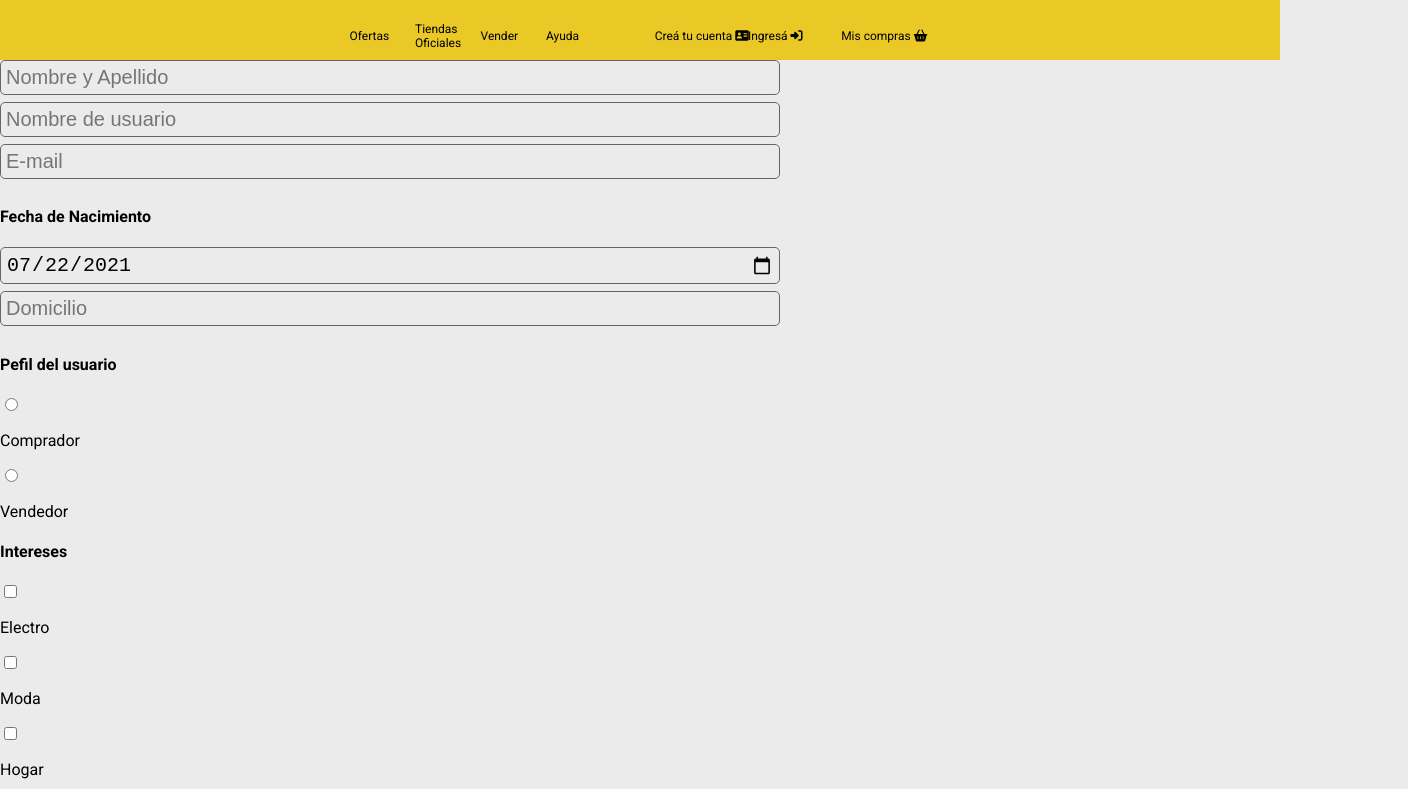
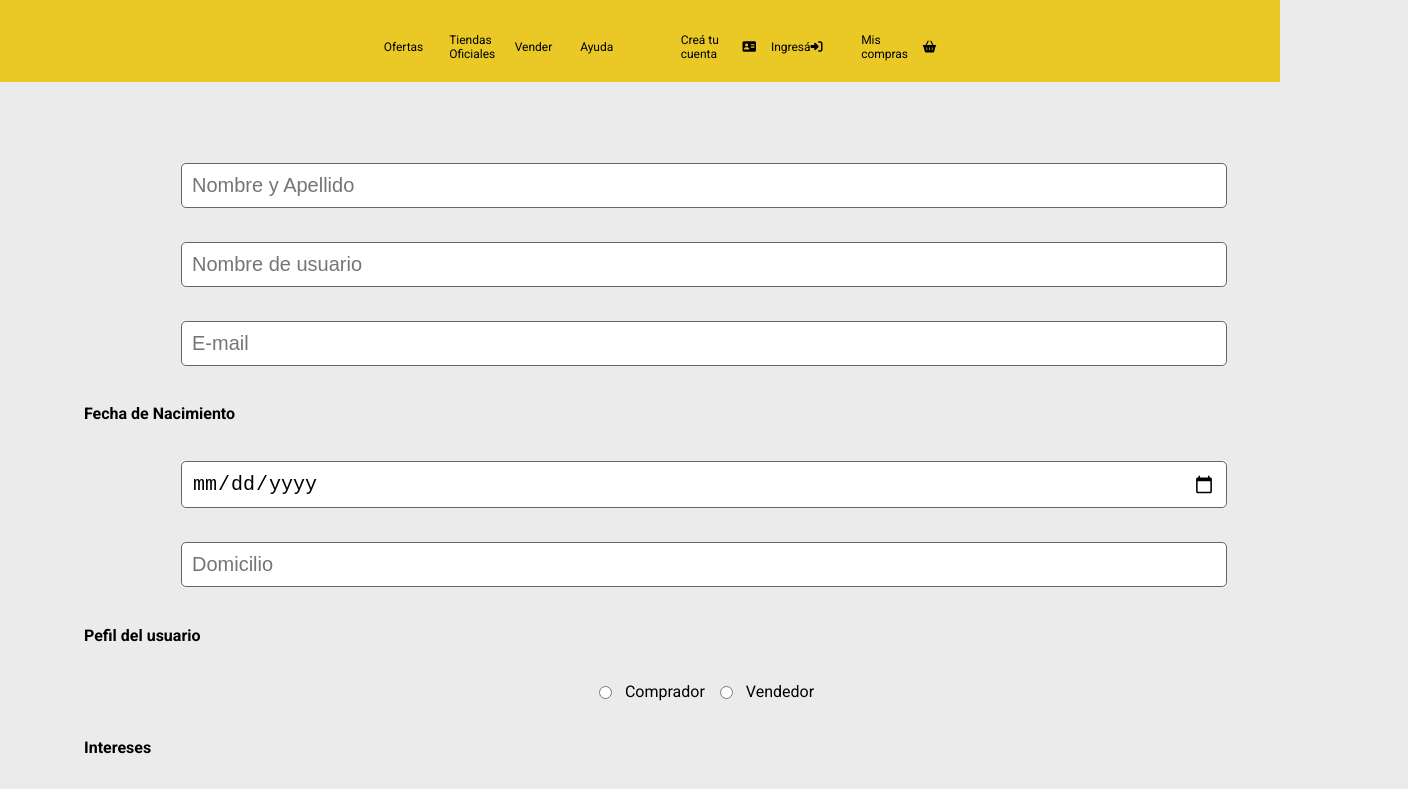
Before and after one commit to matt05a/estructuraDeUnSitioWeb, a website: page views/registro.html in a window 1280 px wide. Shown: the part 76-865 px from the top of the page, 1408 px wide, since content can reach past the window. Drawn offline with Linux system fonts and the light colour scheme.

Commit message:
registro

```diff
--- a/public/css/home.css
+++ b/public/css/home.css
@@ -176,11 +176,16 @@
 
 @media (min-width: 361px){
 .home__header__title {
+    width: 100%;
     display: flex;
     flex-direction: row;
     padding: 10px;
     align-items: center;
+    justify-content: center;
+    gap: 10px;
+
 }
+
 .home__header__img--logo{
     width: 130px;
     margin: 5px;
@@ -196,6 +201,7 @@
 
 .home__header__menu {
     display: flex;
+
     align-items: center;
     justify-content: center;
 }
@@ -203,9 +209,17 @@
     display: flex;
     justify-content: space-between;
     align-items: center;
-    margin: 10px;
-    gap:15px;
+    gap:5px;
 }
+
+.home__header__menu ul li {
+    width: 100%;
+    font-size: 0.75rem;
+    margin: 5px;
+    align-items: center;
+    display: flex;
+}
+
 
 .home__header__a--bar{
     display:none;
--- a/public/css/registro.css
+++ b/public/css/registro.css
@@ -1,13 +1,41 @@
-.login__main {
+.registro__main {
     background-color: var(--colorGrisClaro);
     width: 100%;
+    padding: 5%;
+}
+.registro__main--datos{
+    text-align: center;
+
+}
+.registro__main--fecha{
+    text-align: center;
+
 }
 .login--dato {
-    width: 60%;
-    background: var(--colorGrisClaro);
-    padding: 5px;
+    width: 80%;
+    background: #ffffff;
+    padding: 10px;
     border-radius: 5px;
-    margin-bottom: 7px;
+    margin: 17px;
     border: 1px solid var(--colorGrisOscuro);
     font-size: 20px;
+
 }
+.registro__main h4{
+    margin-left: 20px;
+}
+.registro__radios {
+    width: 100%;
+    display: flex;
+    align-items: center;
+    justify-content: center;
+    gap: 10px;
+
+}
+.registro__intereses{
+    width: 100%;
+    display: flex;
+    align-items: center;
+    margin-left: 20px;
+    gap: 10px;
+}
--- a/views/registro.html
+++ b/views/registro.html
@@ -42,38 +42,35 @@
             <i class="fa fa-bars"></i></a>  </div>
 
         </header>
-        <main>
-                <div class="registro__main--nombre">
+        <main class="registro__main">
+                <div class="registro__main--datos">
                     <input class="login--dato" type="text" name="nombre" id="text" placeholder="Nombre y Apellido">
-                </div>
-                <div class="registro__main--usuario">
+
                     <input class="login--dato" type="text" name="usuario" id="text" placeholder="Nombre de usuario">
-                </div>
-                <div class="registro__main--mail">
+
                     <input class="login--dato" type="email" name="correo" id="correo" placeholder="E-mail">
                     </div>
             <h4>Fecha de Nacimiento</h4>
-                <div class="registro__main--nacimiento">
-                    <input class="login--dato" type="date" name="fecha" value="2021-07-22" min="2018-01-01" max="2022-12-31">
-                </div>
-                <div class="registro__main--domicilio">
+                <div class="registro__main--fecha">
+                    <input class="login--dato" type="date" name="fecha" value="aaaa-mm-dd" min="2018-01-01" max="2022-12-31">
+
                     <input class="login--dato" type="text" name="domicilio" id="text" placeholder="Domicilio">
                 </div>
             <h4>Pefil del usuario</h4>
-                <div><input type="radio" name="comprador" value="text" />
-                    <p>Comprador</p></div>
-                <div><input type="radio" name="vendedor" value="text" />
+                <div class="registro__radios"><input type="radio" name="comprador" value="text" />
+                    <p>Comprador</p>
+                <input type="radio" name="vendedor" value="text" />
                     <p>Vendedor</p></div>
             <h4>Intereses</h4>
-                <div><input type="checkbox" name="intereses" value="text" />
+                <div class="registro__intereses"><input type="checkbox" name="intereses" value="text" />
                     <p>Electro</p></div>
-                <div><input type="checkbox" name="intereses" value="text" />
+                <div class="registro__intereses"><input type="checkbox" name="intereses" value="text" />
                     <p>Moda</p></div>
-                <div><input type="checkbox" name="intereses" value="text" />
+                <div class="registro__intereses"><input type="checkbox" name="intereses" value="text" />
                     <p>Hogar</p></div>
-                <div><input type="checkbox" name="intereses" value="text" />
+                <div class="registro__intereses"><input type="checkbox" name="intereses" value="text" />
                     <p>Jugueteria</p></div>
-                <div><input type="checkbox" name="intereses" value="text" />
+                <div class="registro__intereses"><input type="checkbox" name="intereses" value="text" />
                     <p>Vida Sana</p></div>
 
         </main>
```
